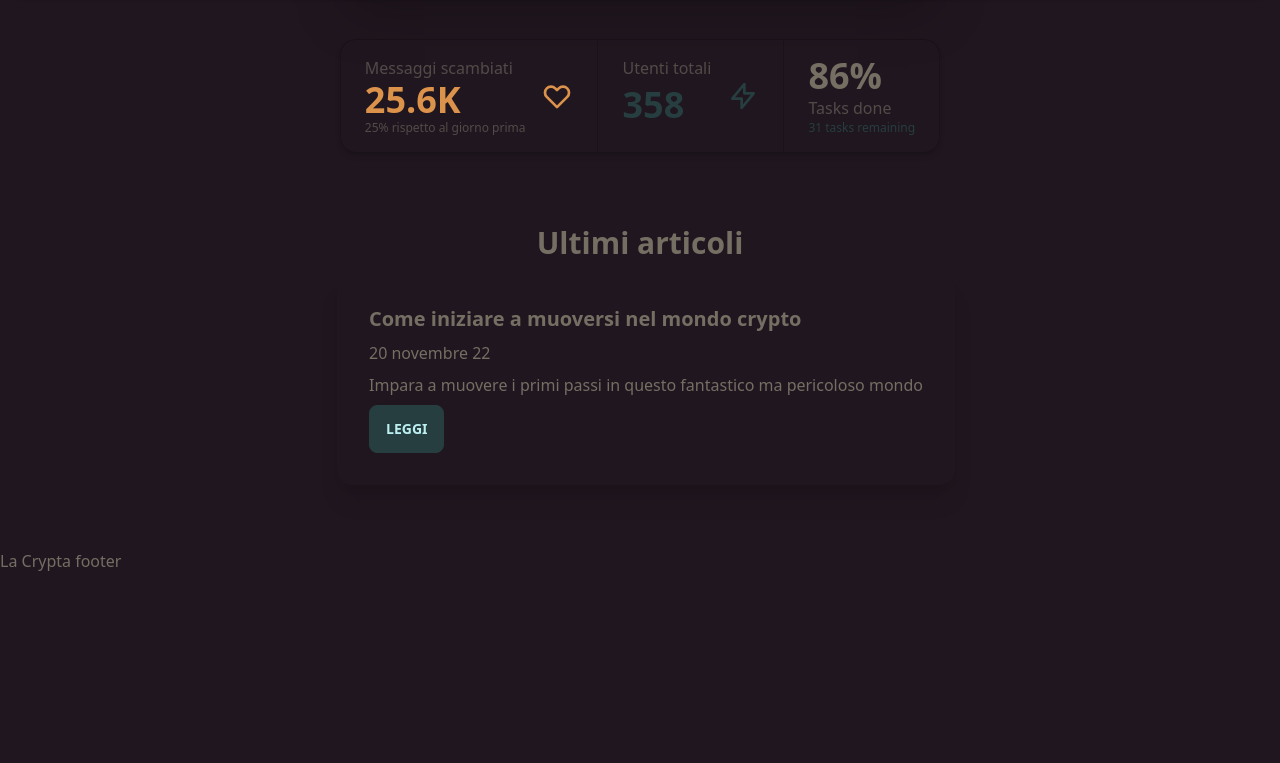
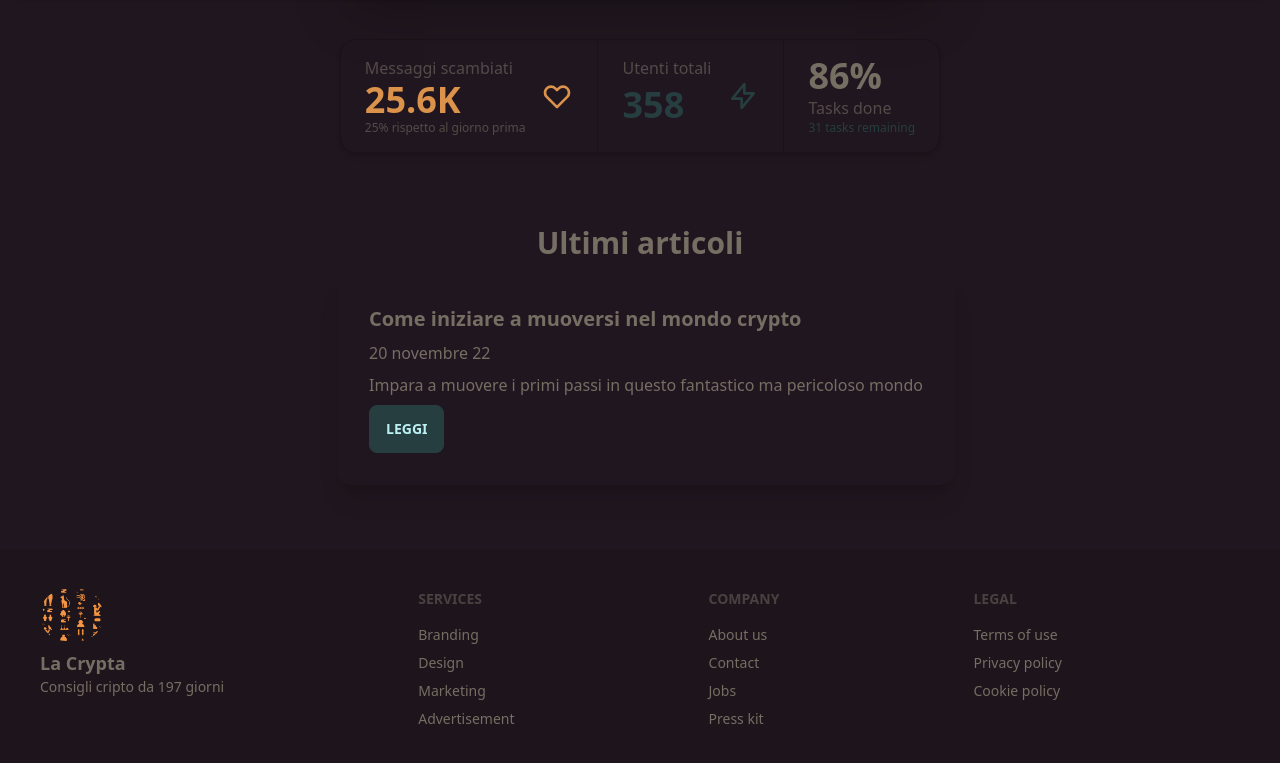
Before and after one commit to AndreaBarghigiani/lacrypta, a Next.js app: page / in a window 1280 px wide. Shown: the part 451-1214 px from the top of the page. Before the commit the page ends 1024 px from the top, so only its background shows below. Built offline with nearby package versions, Linux system fonts and the light colour scheme.

Commit message:
feat: added footer

```diff
--- a/components/footer.js
+++ b/components/footer.js
@@ -1,3 +1,41 @@
+import Image from "next/image";
+
 export default function Footer() {
-  return <p>La Crypta footer</p>;
+  return (
+    <footer className="p-10 footer bg-base-200 text-base-content">
+      <div>
+        <Image
+          className="mr-2 rounded-full"
+          src="/images/logo.png"
+          width="64"
+          height="64"
+        />
+        <p>
+          <span className="text-lg font-semibold">La Crypta</span>
+          <br />
+          Consigli cripto da 197 giorni
+        </p>
+      </div>
+      <div>
+        <span className="footer-title">Services</span>
+        <a className="link link-hover">Branding</a>
+        <a className="link link-hover">Design</a>
+        <a className="link link-hover">Marketing</a>
+        <a className="link link-hover">Advertisement</a>
+      </div>
+      <div>
+        <span className="footer-title">Company</span>
+        <a className="link link-hover">About us</a>
+        <a className="link link-hover">Contact</a>
+        <a className="link link-hover">Jobs</a>
+        <a className="link link-hover">Press kit</a>
+      </div>
+      <div>
+        <span className="footer-title">Legal</span>
+        <a className="link link-hover">Terms of use</a>
+        <a className="link link-hover">Privacy policy</a>
+        <a className="link link-hover">Cookie policy</a>
+      </div>
+    </footer>
+  );
 }
```
